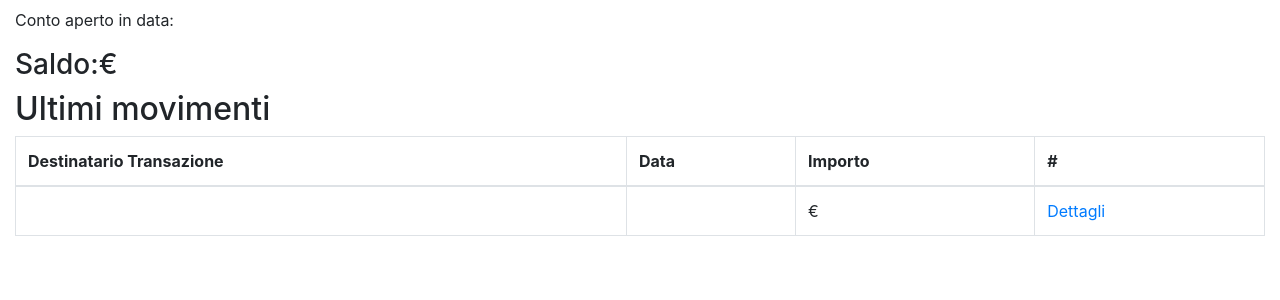
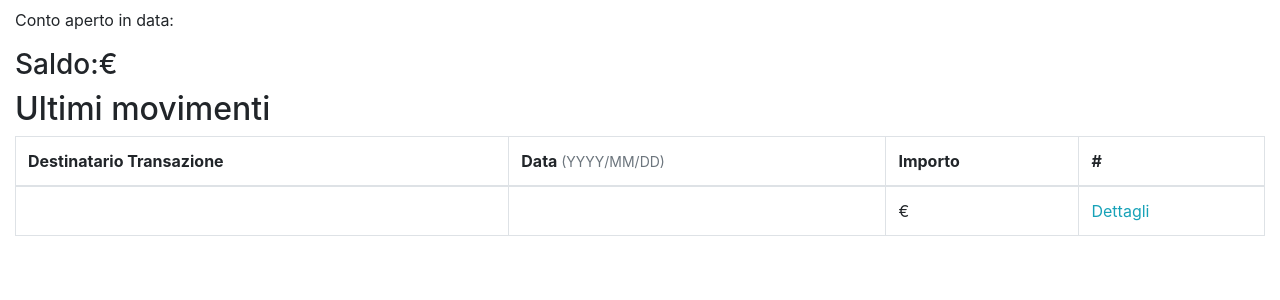
Before and after one commit to StefanatoDavide/ProjectWorkITS, a PHP site: page /Projectworkits/Index.php in a window 1280 px wide. Shown: the part 76-376 px from the top of the page. Run offline with PHP 8.4, Linux system fonts and the light colour scheme; tables that the repository leaves empty or names only in its code hold one stand-in row (values such as "Sample post"); data that the repository does not hold is empty.

Commit message:
Update Index.php

```diff
--- a/Index.php
+++ b/Index.php
@@ -180,7 +180,7 @@
             <thead>
                 <tr>
                     <th>Destinatario Transazione</th>
-                    <th>Data</th>
+                    <th>Data <small class ="text-secondary">(YYYY/MM/DD)</small></th>
                     <th>Importo</th>
                     <th>#</th>
                 </tr>
@@ -196,7 +196,7 @@
                         echo("<td><strong>".$row["DescrizioneEstesa"]."</strong></td>");
                         echo("<td>".$row["Data"]."</td>");
                         echo("<td>".$row["Importo"]."€</td>");
-                        echo("<td><a href='$dettaglio'>Dettagli</a></td>");
+                        echo("<td><a href='$dettaglio' class='text-info'>Dettagli</a></td>");
                         echo("</tr>");
                     }
                     //chiudo connessione
```
